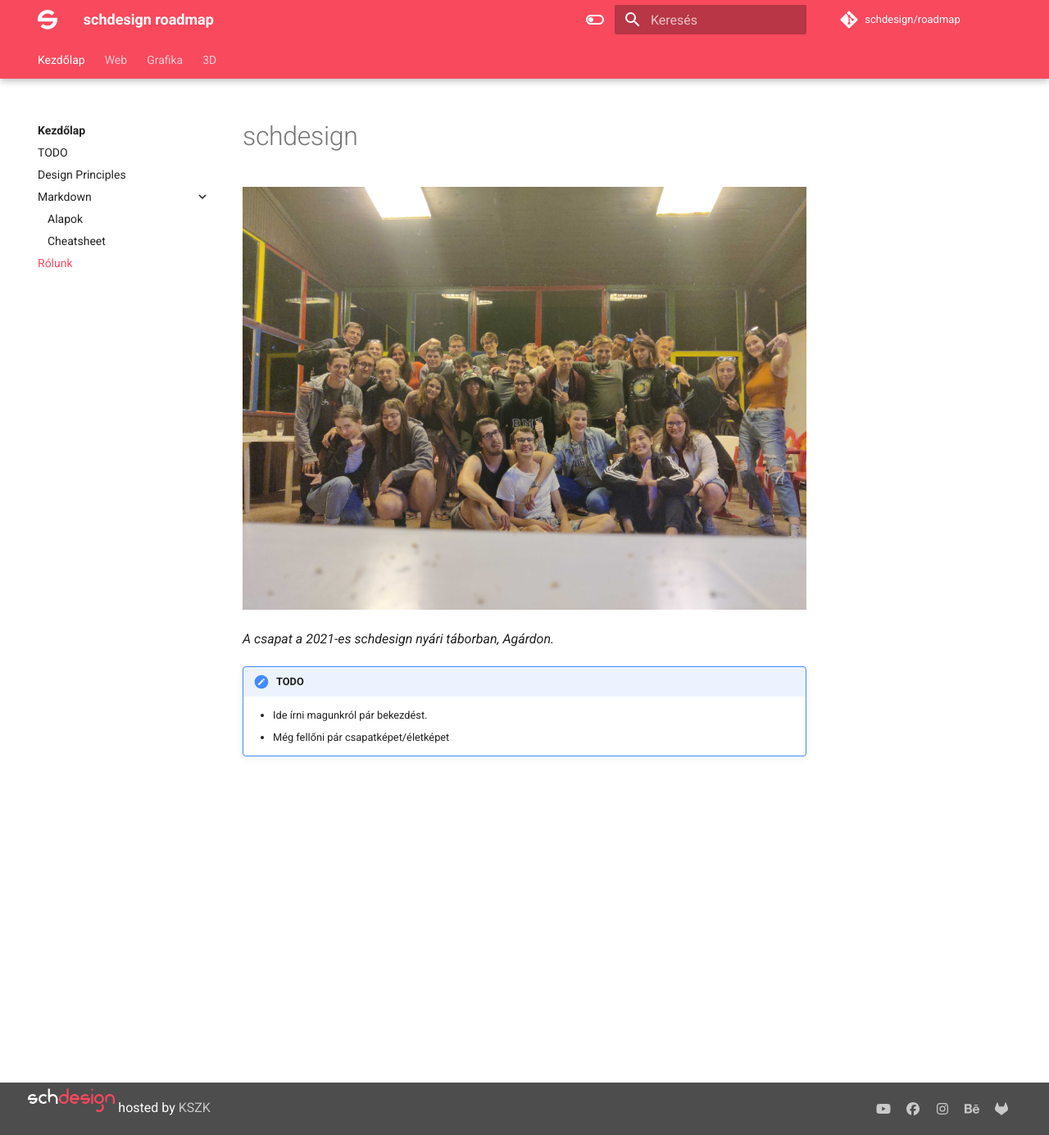
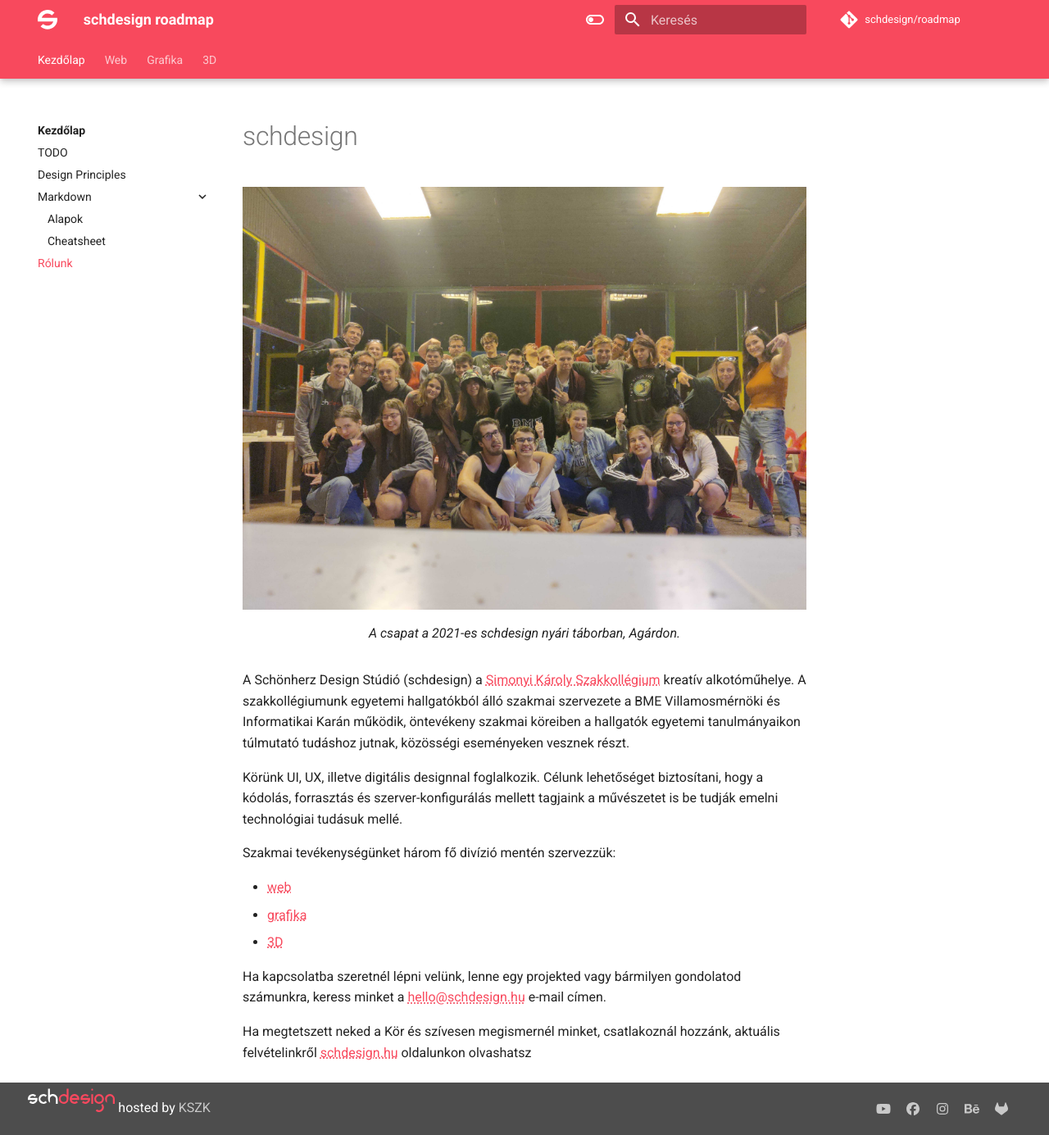
Before and after one commit to simonyiszk/schdesign-roadmap, an MkDocs documentation site: the page built from docs/schdesign/index.md, in a window 1280 px wide and 1385 px high. Shown: the whole window at 82% size. Built offline with MkDocs 1.6.1 and Material for MkDocs 9.7.7, drawn with Linux system fonts in a browser that asks for light colours; comment, search, counter and statistics services are not loaded.

Commit message:
Rewrite, add content to Rolunk page

```diff
--- a/docs/schdesign/index.md
+++ b/docs/schdesign/index.md
@@ -4,10 +4,31 @@ title: Rólunk
 
 # schdesign
 
-![A 2020-as Simonyi Nyári Táborban](rolunk/schdesign-csapatkep-designtabor-2021.jpg)
+<figure>
+  <img src="rolunk/schdesign-csapatkep-designtabor-2021.jpg"/>
+  <figcaption>A csapat a 2021-es schdesign nyári táborban, Agárdon.</figcaption>
+</figure>
 
-*A csapat a 2021-es schdesign nyári táborban, Agárdon.*
+A Schönherz Design Stúdió (schdesign) a [Simonyi Károly
+Szakkollégium](https://simonyi.bme.hu) kreatív
+alkotóműhelye. A szakkollégiumunk egyetemi hallgatókból álló szakmai
+szervezete a BME Villamosmérnöki és Informatikai Karán működik, öntevékeny
+szakmai köreiben a hallgatók egyetemi tanulmányaikon túlmutató tudáshoz jutnak,
+közösségi eseményeken vesznek részt.
 
-!!! note "TODO"
-    - Ide írni magunkról pár bekezdést.
-    - Még fellőni pár csapatképet/életképet
+Körünk UI, UX, illetve digitális designnal foglalkozik. Célunk lehetőséget
+biztosítani, hogy a kódolás, forrasztás és szerver-konfigurálás mellett tagjaink
+a művészetet is be tudják emelni technológiai tudásuk mellé.
+
+Szakmai tevékenységünket három fő divízió mentén szervezzük:
+
+- [web](https://roadmap.schdesign.hu/web/)
+- [grafika](https://roadmap.schdesign.hu/grafika/)
+- [3D](https://roadmap.schdesign.hu/3d/)
+
+Ha kapcsolatba szeretnél lépni velünk, lenne egy projekted vagy bármilyen
+gondolatod számunkra, keress minket
+a [hello@schdesign.hu](mailto:hello@schdesign.hu) e-mail címen.
+
+Ha megtetszett neked a Kör és szívesen megismernél minket, csatlakoznál hozzánk,
+   aktuális felvételinkről [schdesign.hu](https://schdesign.hu) oldalunkon olvashatsz
```
